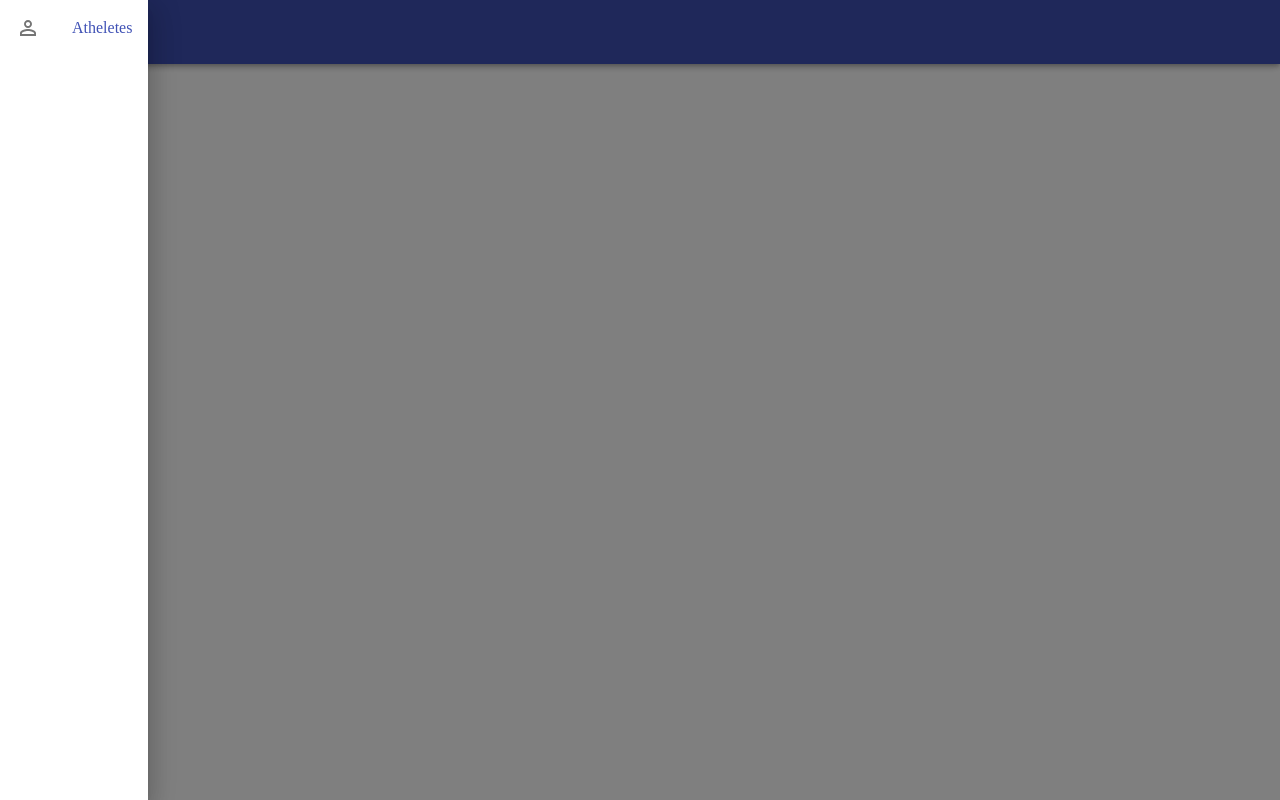
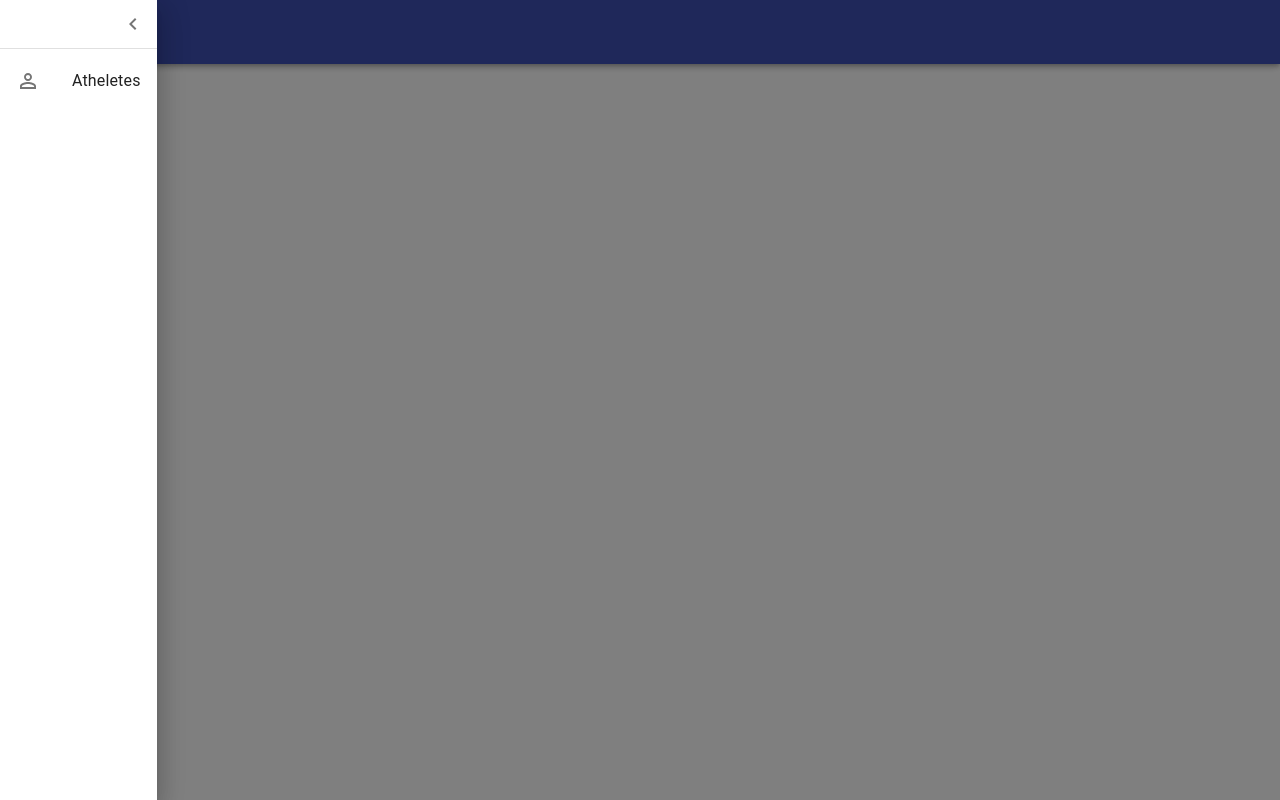
Before and after one commit to wmiguita/resin-score, a Gatsby site: page / in a window 1280 px wide. Both pictures are taken after a click on the button "open drawer". Built offline with nearby package versions, Linux system fonts and the light colour scheme; Gatsby itself is replaced by a stand-in of ours.

Commit message:
Close button to sideMenu.

```diff
--- a/package.json
+++ b/package.json
@@ -38,7 +38,7 @@
     "@testing-library/react": "^11.2.6",
     "babel-jest": "^26.6.3",
     "babel-preset-gatsby": "^1.0.0",
-    "gatsby-cli": "^3.0.0",
+    "gatsby-cli": "^3.3.0",
     "gatsby-plugin-material-ui": "^3.0.0",
     "identity-obj-proxy": "^3.0.0",
     "jest": "^26.6.3",
--- a/src/components/sideMenu.js
+++ b/src/components/sideMenu.js
@@ -1,25 +1,40 @@
 import React from "react"
-import { useSelector } from "react-redux"
+import { navigate } from "gatsby"
+import { useDispatch, useSelector } from "react-redux"
 import {
+  Divider,
   Drawer,
-  Link,
-  List, ListItem, ListItemIcon
+  IconButton,
+  List, ListItem, ListItemIcon, ListItemText
 } from "@material-ui/core"
 import PersonOutlineIcon from "@material-ui/icons/PersonOutline"
+import ChevronLeftIcon from "@material-ui/icons/ChevronLeft"
 
 import { ROUTES } from "../constants"
-import { drawerOpen } from "../slices"
+import { drawerOpen, toggleDrawer } from "../slices"
 
 //TODO: intl8 for text
 export default function SideMenu( props ) {
+  const dispatch = useDispatch()
+  const drawer = () => dispatch( toggleDrawer() )
   const isDrawerOpen = useSelector( drawerOpen )
+  const goTo = () => {
+    navigate( ROUTES.ATHELETES );
+    drawer()
+  }
 
   return (
-    <Drawer open={ isDrawerOpen }>
+    <Drawer open={ isDrawerOpen } >
+      <div style={ { "text-align": "right" } }>
+        <IconButton onClick={ drawer }>
+          <ChevronLeftIcon />
+        </IconButton>
+      </div>
+      <Divider />
       <List>
-        <ListItem button>
+        <ListItem button onClick={ goTo }>
           <ListItemIcon><PersonOutlineIcon /></ListItemIcon>
-          <Link href={ ROUTES.ATHETES } >Atheletes</Link>
+          <ListItemText >Atheletes</ListItemText>
         </ListItem>
       </List>
     </Drawer>
--- a/src/constants/routes.js
+++ b/src/constants/routes.js
@@ -1,3 +1,4 @@
 export const ROUTES = {
-  ATHETES: "/atheletes"
+  ATHELETES: "/atheletes",
+  HOME: "/"
 }
--- a/src/slices/userInterface.js
+++ b/src/slices/userInterface.js
@@ -4,7 +4,7 @@ import { createSlice } from "@reduxjs/toolkit"
 export const userInterface = createSlice({
   name: "userInterface",
   initialState: {
-    drawerOpen: false
+    drawerOpen: false,
   },
   reducers: {
     toggleDrawer: state => {
```
Also changed, not shown: src/slices/__tests__/userInterface.test.js (+10 -0 lines), README.md, 1 other file.
